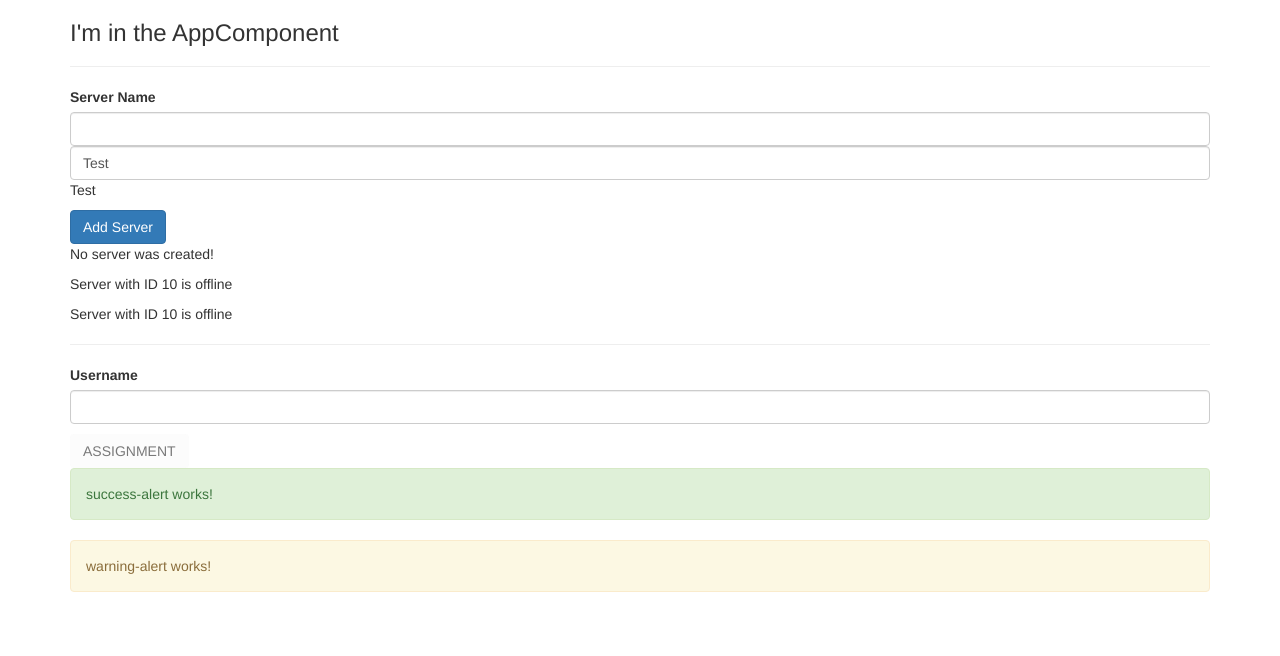
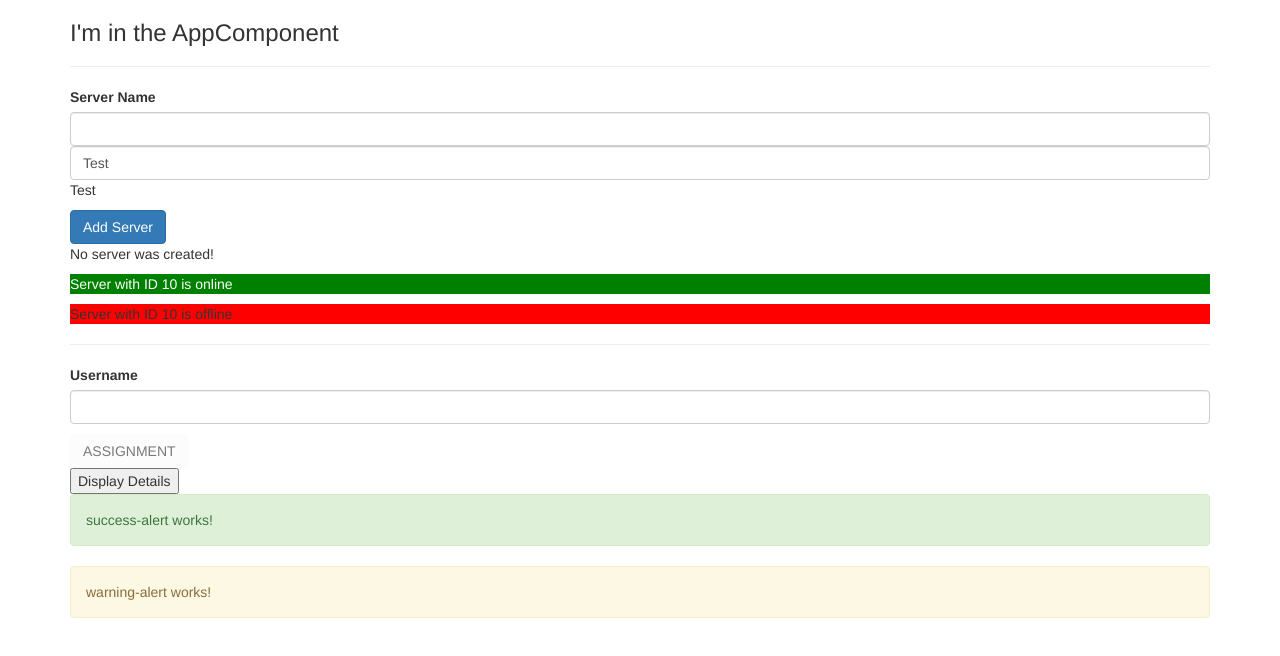
Before and after one commit to tatsuya4559/ng-first-app, an Angular app: page / in a window 1280 px wide. Shown: the top 656 px of the page. Built offline with nearby package versions, Linux system fonts and the light colour scheme.

Commit message:
assignment3

```diff
--- a/src/app/server/server.component.html
+++ b/src/app/server/server.component.html
@@ -1 +1,3 @@
-<p>Server with ID {{ serverId }} is {{ getServerStatus() }}</p>
+<p [ngStyle]="{backgroundColor: getColor()}"
+  [ngClass]="{online: serverStatus === 'online'}"
+>Server with ID {{ serverId }} is {{ getServerStatus() }}</p>
--- a/src/app/server/server.component.ts
+++ b/src/app/server/server.component.ts
@@ -3,13 +3,27 @@ import { Component, OnInit } from '@angular/core';
 @Component({
   selector: 'app-server',
   templateUrl: './server.component.html',
-  styleUrls: ['./server.component.scss']
+  // styleUrls: ['./server.component.scss']
+  styles: [`
+    .online {
+      color: white;
+    }
+  `]
 })
 export class ServerComponent implements OnInit {
   serverId: number = 10;
   serverStatus: string = 'offline';
 
-  constructor() { }
+  constructor() {
+    this.serverStatus = Math.random() > 0.5 ? 'online' : 'offline';
+   }
+
+   getColor() {
+     if (this.serverStatus === 'online') {
+       return 'green';
+     }
+     return 'red';
+   }
 
   ngOnInit(): void {
   }
--- a/src/app/servers/servers.component.html
+++ b/src/app/servers/servers.component.html
@@ -19,8 +19,7 @@
 <ng-template #noServer>
   <p>No server was created!</p>
 </ng-template>
-<app-server></app-server>
-<app-server></app-server>
+<app-server *ngFor="let server of servers"></app-server>
 
 <hr>
 <div>
@@ -33,3 +32,10 @@
 <button class="btn btn-secondary" [disabled]="!isAssignmentButtonAvailable"
   (click)="resetUsername()">ASSIGNMENT</button>
 </div>
+
+<button (click)="toggleShowDetail()">Display Details</button>
+<p *ngIf="showDetail">Secret Password = tuna
+</p>
+<div *ngFor="let log of buttonClickLogs; index as i">
+  <span [ngClass]="{'old-log': i>=4}">{{log}}</span>
+</div>
--- a/src/app/servers/servers.component.scss
+++ b/src/app/servers/servers.component.scss
@@ -0,0 +1,4 @@
+.old-log {
+  background-color: blue;
+  color: white;
+}
--- a/src/app/servers/servers.component.ts
+++ b/src/app/servers/servers.component.ts
@@ -11,6 +11,9 @@ export class ServersComponent implements OnInit {
   serverName = 'Test';
   username = '';
   serverCreated = false;
+  servers = ['TestServer', 'TestServer2']
+  showDetail = false;
+  buttonClickLogs = [];
 
   get isAssignmentButtonAvailable() {
     return this.username !== '';
@@ -31,6 +34,7 @@ export class ServersComponent implements OnInit {
 
   onCreateServer() {
     this.serverCreated = true;
+    this.servers.push(this.serverName);
     this.serverCreationStatus = 'Server was created!';
   }
 
@@ -38,4 +42,8 @@ export class ServersComponent implements OnInit {
     this.serverName = (<HTMLInputElement>event.target).value;
   }
 
+  toggleShowDetail() {
+    this.showDetail = !this.showDetail;
+    this.buttonClickLogs.push(this.buttonClickLogs.length + 1);
+  }
 }
```
Also changed, not shown: 1 other file (tests, documents, lock files or other folders).
